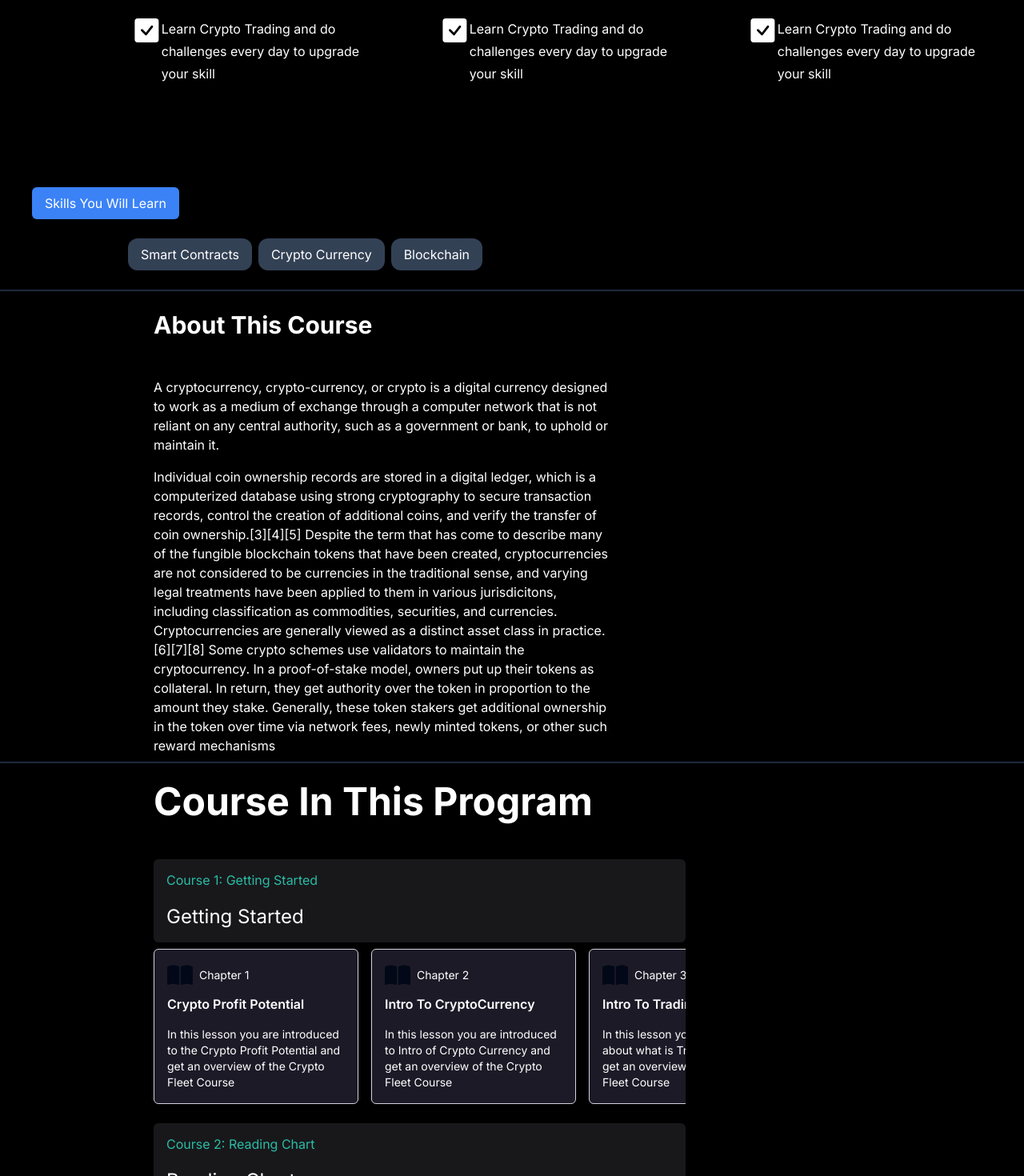
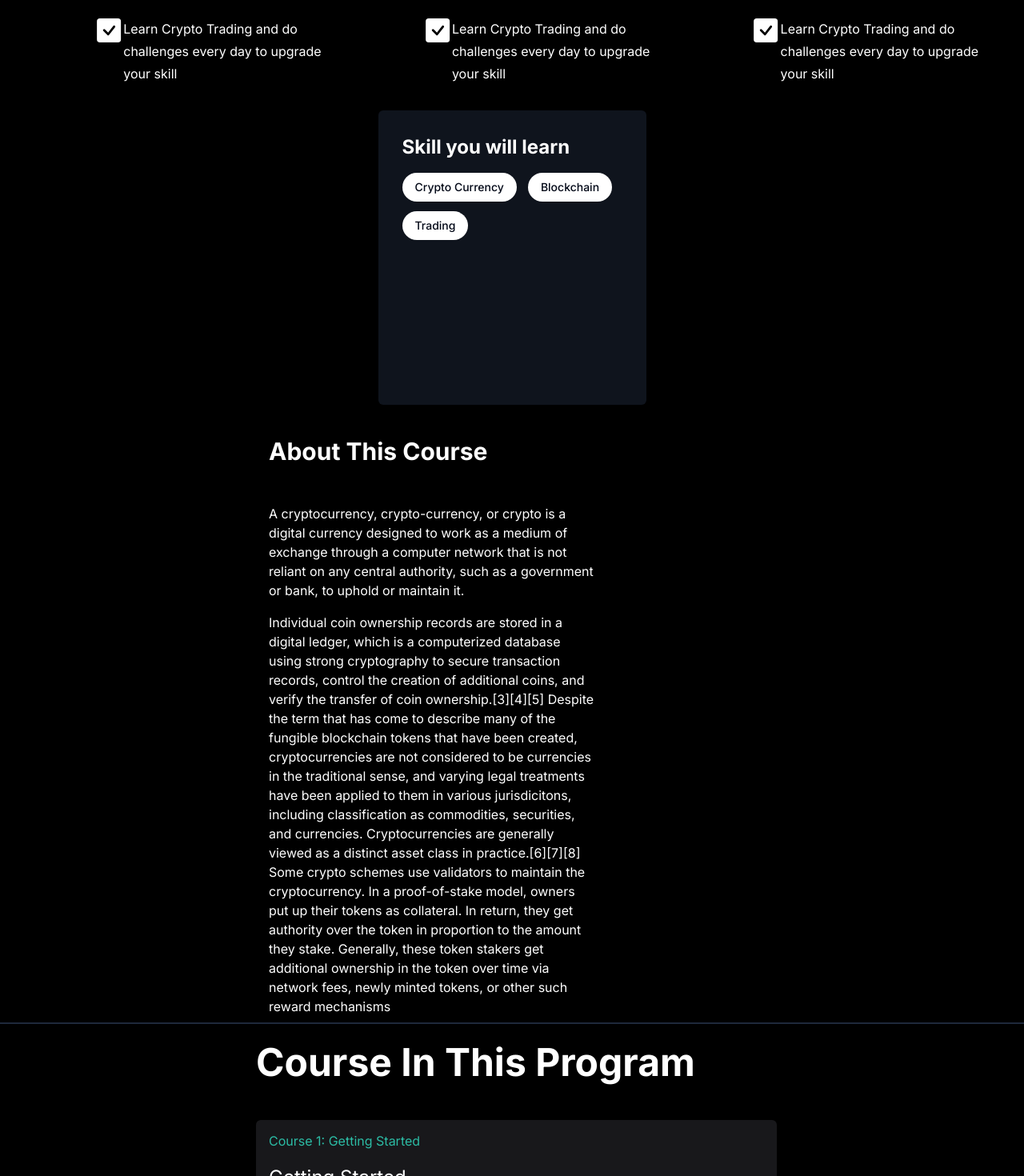
Before and after one commit to Salman-Aijaz/Course-Intro, a Next.js app: page / in a window 1280 px wide. Shown: the part 620-2090 px from the top of the page at 80% size. Built offline with nearby package versions, Linux system fonts and the light colour scheme.

Commit message:
Navbar-Updated

```diff
--- a/src/app/Components/AboutCourse.tsx
+++ b/src/app/Components/AboutCourse.tsx
@@ -1,10 +1,13 @@
 import React from 'react'
+import Layout from './Layout'
+import Navbar from './Navbar'
 
 const AboutCourse = () => {
   return (
     <>
-    <div className='border-b-2 border-slate-800'>
-        <div className='ml-0 mr-0 mt-2 pr-4 pl-4 md:ml-0 lg:ml-44 xl:ml-44 md:mr-6 lg:mr-96 xl:mr-[500px]'>
+<Navbar/>
+    <div className='border-b-2 border-slate-800' id='AboutCourse'>
+        <div className='ml-0 mr-0 mt-2 pr-4 pl-4 md:ml-0  lg:ml-[320px] md:mr-6 lg:mr-6 xl:mr-[520px]'>
      <h1 className='text-white mt-6 mb-6 leading-7 text-3xl font-bold md:text-3xl lg:text-3xl md:mb-12 lg:mb-12'>About This Course</h1>
      <p className='text-white'>
      A cryptocurrency, crypto-currency, or crypto is a digital currency designed to work as a medium of exchange through a computer network that is not reliant on any central authority, such as a government or bank, to uphold or maintain it.
--- a/src/app/Components/CourseProgram.tsx
+++ b/src/app/Components/CourseProgram.tsx
@@ -187,24 +187,24 @@
     }
 
     return (
-      <div className="border-b-2 border-slate-800 pb-2">
-        <h1 className="mt-6 mb-12 ml-0 leading-7 text-3xl text-white font-bold sm:ml-0 md:ml-0 lg:ml-48 sm:text-3xl md:text-5xl lg:text-5xl">
+      <div id="course" className="border-b-2 border-slate-800 pb-2  ">
+        <h1 className="mt-6 mb-12 ml-0 leading-7 text-3xl text-white font-bold sm:ml-0 md:ml-0 lg:ml-[320px] sm:text-3xl md:text-5xl lg:text-5xl">
           Course In This Program
         </h1>
         {!showCourse &&
           courses.slice(0, 3).map((course, index) => (
             <div
               key={index}
-              className="ml-0 mr-0 mt-4 pr-4 pl-0 rounded-xl w-50 sm:ml-0 md:ml-0 lg:ml-48 "
+              className="ml-0 mr-0 mt-4 pr-4 pl-0 rounded-xl w-50 sm:ml-0 md:ml-0 lg:ml-[320px] "
             >
-              <div className="bg-[rgba(24,24,27,1)] py-4 px-4 w-full  xl:w-[62%] rounded-md ">
+              <div className="bg-[rgba(24,24,27,1)] py-4 px-4 w-full  xl:w-[69%] rounded-md ">
                 <p className="mb-1 text-[#2cbca5] leading-5">
                   Course {index + 1}: {course.title}
                 </p>
                 <h1 className="font-normal mb-0 text-2xl text-white mt-5">{course.title}</h1>
               </div>
 
-              <div className="flex gap-4 ml-0 mr-0 mt-2 pr-0 pl-0 w-full xl:w-[62%] overflow-x-auto ">
+              <div className="flex gap-4 ml-0 mr-0 mt-2 pr-0 pl-0 w-full xl:w-[70%] overflow-x-auto ">
               {course.lessons.map((lesson,lessonIndex) => (
                 <div key={lessonIndex} className="flex shrink-0	w-64 h-auto mb-2" >
                   <article
@@ -214,7 +214,7 @@
                       <FaBookOpen className="h-8 w-8 flex-shrink-0"/>
                       <p className=" leading-3 text-sm text-white">{lesson.chapter}</p>
                     </div>
-                    <h4 className="text-white h-8 font-semibold">{lesson.title}</h4>
+                    <h4 className="text-white  font-semibold">{lesson.title}</h4>
                    <div className="flex flex-col gap-1">
                     <p className=" text-sm text-white">{lesson.description}</p>
                    </div>
@@ -229,16 +229,16 @@
           courses.map((course, index) => (
             <div
               key={index}
-              className="ml-0 mr-0 mt-4 pr-4 pl-0 rounded-xl w-50 sm:ml-0 md:ml-0 lg:ml-48 "
+              className="ml-0 mr-0 mt-4 pr-4 pl-0 rounded-xl w-50 sm:ml-0 md:ml-0  lg:ml-[320px] "
             >
-              <div className="bg-[rgba(24,24,27,1)] py-4 px-4 w-full xl:w-[62%] rounded-md ">
+              <div className="bg-[rgba(24,24,27,1)] py-4 px-4 w-full xl:w-[69%] rounded-md ">
                 <p className="mb-1 text-[#2cbca5] leading-5">
                   Course {index + 1}: {course.title}
                 </p>
                 <h1 className="font-normal mb-0 text-2xl text-white mt-5">{course.title}</h1>
               </div>
 
-              <div className="flex gap-4 ml-0 mb-2 mt-2 pr-0 pl-0 w-full xl:w-[62%] overflow-x-auto ">
+              <div className="flex gap-4 ml-0 mb-2 mt-2 pr-0 pl-0 w-full xl:w-[70%] overflow-x-auto ">
               {course.lessons.map((lesson,lessonIndex) => (
                 // console.log("ceck length",lesson.description.length),
                 <div key={lessonIndex} className="flex shrink-0	w-64 h-auto mb-2" >
@@ -249,7 +249,7 @@
                       <FaBookOpen className="h-8 w-8 flex-shrink-0"/>
                       <p className=" leading-3 text-sm text-white">{lesson.chapter}</p>
                     </div>
-                    <h4 className="text-white h-8 font-semibold">{lesson.title}</h4>
+                    <h4 className="text-white  font-semibold">{lesson.title}</h4>
                    <div className="flex flex-col gap-1">
                     <p className="text-sm text-white">{lesson.description}</p>
                    </div>
@@ -263,14 +263,14 @@
         {!showCourse ? (
           <button
           onClick={triggerCourse}
-            className="bg-blue-500 h-12 w-40 rounded-md	flex items-center justify-center font-semibold mb-2 mt-4 ml-0 md:ml-0 lg:ml-48 xl:ml-48"
+            className="bg-blue-500 h-12 w-40 rounded-md	flex items-center justify-center font-semibold mb-2 mt-4 ml-0 md:ml-0 xl:ml-[320px] lg:ml-[320px]"
           >
             Show More
           </button>
         ):(
           <button
-          onClick={triggerCourseLess}
-            className="bg-blue-500 h-12 w-40 rounded-md	flex items-center justify-center font-semibold mb-2 mt-4 ml-0 md:ml-0 lg:ml-48 xl:ml-48"
+          onClick={triggerCourse}
+            className="bg-blue-500 h-12 w-40 rounded-md	flex items-center justify-center font-semibold mb-2 mt-4 ml-0 md:ml-0 xl:ml-[320px] lg:ml-[320px]"
           >
             Show Less
           </button>
--- a/src/app/Components/Info.tsx
+++ b/src/app/Components/Info.tsx
@@ -10,7 +10,7 @@ import { BsFillCheckSquareFill } from "react-icons/bs";
 const Info = () => {
   return (
     <>
-      <div className="justify-center flex ml-auto mr-auto max-w-7xl pl-4 pr-4 md:pl-4 lg:pl-6: xl:pl-6 lg:pr-6 xl:pr-6 sm:pr-4 md:mt-2 mt-2">
+      <div  className="justify-center flex ml-auto mr-auto max-w-7xl pl-4 pr-4 md:pl-4 lg:pl-6: xl:pl-6 lg:pr-6 xl:pr-6 sm:pr-4 md:mt-2 mt-2">
         <div className="flex flex-wrap items-center justify-center gap-x-6 px-2 bg-white rounded-lg shadow-lg text-slate-500 pt-8 pb-7">
           <div className="flex flex-col items-center justify-center mx-4">
             <div>
@@ -36,18 +36,18 @@ const Info = () => {
 <div className="pt-12 pb-0 flex justify-center ">
   <div className="max-w-7xl  ml-auto mr-auto pl-2 pr-6 flex flex-col   justify-center md:pl-2 sm:flex-col md:flex md:flex-row lg:flex lg:flex-row lg:pl-6 ">
 
-   <div className="flex   gap-[10px] leading-7 text-white mb-10 ml-16 sm:mb-10 sm:ml-4 sm:gap-[10px] md:gap-[10px] lg:gap-0 md:ml-16 lg:ml-[141px] xl:ml-[141px] md:mb-16 lg:mb-32 ">
+   <div className="flex   gap-[10px] leading-7 text-white mb-10 ml-16 sm:mb-10 sm:ml-4 sm:gap-[10px] md:gap-[10px] lg:gap-0 md:ml-16 lg:ml-[94px] xl:ml-[94px] md:mb-4 lg:mb-4 ">
       <BsFillCheckSquareFill  className="w-[100px] h-[30px] mt-[1px] sm:w-[70px]"/>
       <p className="">Learn Crypto Trading and do challenges every day to upgrade your skill</p>
     </div>
 
-   <div className="flex flex-row  gap-[10px] leading-7 text-white mb-10 ml-16 sm:mb-10 sm:ml-4 sm:gap-[10px] md:gap-[10px] lg:gap-0 md:ml-16 lg:ml-16 xl:ml-16 md:mb-16 lg:mb-32 ">
+   <div className="flex flex-row  gap-[10px] leading-7 text-white mb-10 ml-16 sm:mb-10 sm:ml-4 sm:gap-[10px] md:gap-[10px] lg:gap-0 md:ml-16 lg:ml-[94px] xl:ml-[94px] md:mb-4 lg:mb-4 ">
       <BsFillCheckSquareFill  className="w-[100px] h-[30px] mt-[1px] sm:w-[70px]"/>
       <p className="">Learn Crypto Trading and do challenges every day to upgrade your skill</p>
     </div>
 
 
-   <div className="flex flex-row  gap-[10px] leading-7 text-white mb-10 ml-16 sm:mb-10 sm:ml-4 sm:gap-[10px] md:gap-[10px] lg:gap-0 md:ml-16 lg:ml-16 xl:ml-16 md:mb-16 lg:mb-32 ">
+   <div className="flex flex-row  gap-[10px] leading-7 text-white mb-10 ml-16 sm:mb-10 sm:ml-4 sm:gap-[10px] md:gap-[10px] lg:gap-0 md:ml-16 lg:ml-[94px] xl:ml-[94px] md:mb-4 lg:mb-4 ">
       <BsFillCheckSquareFill className="w-[100px] h-[30px] mt-[1px] sm:w-[70px]"/>
       <p className="">Learn Crypto Trading and do challenges every day to upgrade your skill</p>
     </div>
@@ -56,24 +56,24 @@ const Info = () => {
 </div>
 
 
+<div className=" pb-4 items-center justify-center flex">
 
-      <button className="  bg-blue-500  text-xs  text-white px-2 py-2 rounded-md ml-0 lg:ml-10 xl:ml-10 lg:px-4 xl:px-4 lg:text-base">
-        Skills You Will Learn
-      </button>
 
-      <div className=" border-b-2 border-slate-800 pt-2 pb-6  pl-32 lg:pl-40 xl:pl-40 lg:pt-6 xl:pt-6">
-        <div className="flex  gap-2 flex-wrap">
-          <div className="flex items-center   bg-slate-700 text-white pt-2 pr-2 rounded-xl pb-2 pl-2 lg:pr-4 xl:pl-4 ">
-            <p className="text-xs lg:text-base">Smart Contracts</p>
-          </div>
-          <div className="flex items-center  bg-slate-700 text-white pt-2 pr-2 rounded-xl pb-2 pl-2  lg:pr-4 xl:pl-4 ">
-            <p className="text-xs lg:text-base">Crypto Currency</p>
-          </div>
-          <div className="flex items-center  bg-slate-700 text-white pt-2 pr-2 rounded-xl pb-2 pl-2 lg:pr-4 xl:pl-4 ">
-            <p className="text-xs lg:text-base">Blockchain</p>
-          </div>
-        </div>
+<div className="bg-[rgba(30,41,59,0.5)] p-[30px] rounded-md  mt-4 w-[335px] min-h-auto md:min-h-auto lg:min-h-[368px] xl:min-h-[368px]">
+        <h3 className=" text-white text-2xl mb-4 font-bold">
+          Skill you will learn
+        </h3>
+       <div className="flex flex-wrap w-[335px]">
+        <span className="bg-white rounded-full px-[16px] py-[8px] mr-[14px] mb-[12px] font-medium text-sm">Crypto Currency</span>
+        <span  className="bg-white rounded-full px-[16px] py-[8px] mr-[14px] mb-[12px] font-medium text-sm">Blockchain</span>
+        <span  className="bg-white rounded-full px-[16px] py-[8px] mr-[14px] mb-[12px] font-medium text-sm  ">Trading</span>
+       </div>
       </div>
+
+
+
+
+</div>
     </>
   );
 };
--- /dev/null
+++ b/src/app/Components/Layout.tsx
@@ -0,0 +1,16 @@
+import React, { ReactNode } from 'react'
+import Navbar from './Navbar'
+
+interface LayoutProps{
+    children:ReactNode
+}
+
+const Layout = ({children}:LayoutProps) => {
+  return (
+    <div>
+            <main>{children}</main>
+    </div>
+  )
+}
+
+export default Layout
--- /dev/null
+++ b/src/app/Components/Navbar.tsx
@@ -0,0 +1,35 @@
+"use client"
+import Link from 'next/link'
+import { useRouter } from 'next/navigation'
+import React from 'react'
+
+
+const Navbar = () => {
+
+    const router:any = useRouter()
+    // const shouldShowNavbar = ['/about', '/course', '/rating'].includes(router.currentPath)
+
+    const isHeroComponent = router.pathname === "/"
+    const isInfoComponent = router.pathname === "/info"
+
+    if (isHeroComponent || isInfoComponent) {
+      return null;
+  }
+  return (
+
+    <div  className='bg-[rgba(29,22,22,0.5)] border-b-[rgba(39,39,42)] border-solid border-b-[1px] z-50 top-0 sticky mt-[6px] pl-[20px] pr-[18px] w-full h-full sm:h-full md:h-[68px] lg:h-[68px] xl:h-[68px] backdrop-blur-sm	'>
+    <div className="container mx-auto px-[15px] flex   flex-col md:flex-row lg:flex-row xl:flex-row items-center">
+            <nav className="flex justify-end flex-col sm:flex-row md:flex-row  lg:flex-row xl:flex-row">
+              <div className='py-4 m-1 flex flex-col sm:flex-row md:flex-row lg:flex-row xl:flex-row text-white  text-lg font-normal box-border'>
+              <Link href="/" passHref><div className="mr-[44px]">Home</div></Link>
+              <Link href="/about" passHref><div className="mr-[44px]">About</div></Link>
+              <Link href="/course" passHref><div className="mr-[44px]">Course Program</div></Link>
+              <Link href="/rating" passHref><div className="mr-[44px]">Public Rating</div></Link>
+              </div>
+            </nav>
+    </div>
+  </div>
+  )
+}
+
+export default Navbar
--- a/src/app/layout.tsx
+++ b/src/app/layout.tsx
@@ -1,6 +1,7 @@
 import type { Metadata } from "next";
 import { Inter } from "next/font/google";
 import "./globals.css";
+import Navbar from "./Components/Navbar";
 
 const inter = Inter({ subsets: ["latin"] });
 
@@ -16,7 +17,8 @@ export default function RootLayout({
 }>) {
   return (
     <html lang="en">
-      <body className={inter.className}>{children}</body>
+      <body className={inter.className}>
+        {children}</body>
     </html>
   );
 }
```
Also changed, not shown: src/app/Components/PublicRating.tsx (+4 -4 lines).
